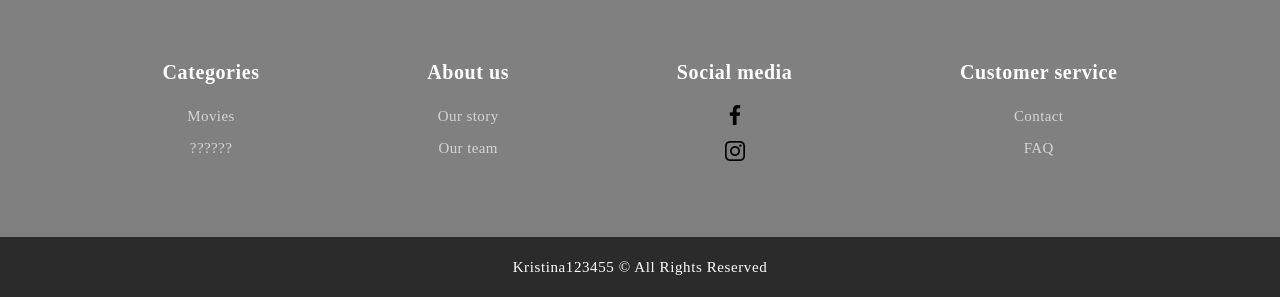
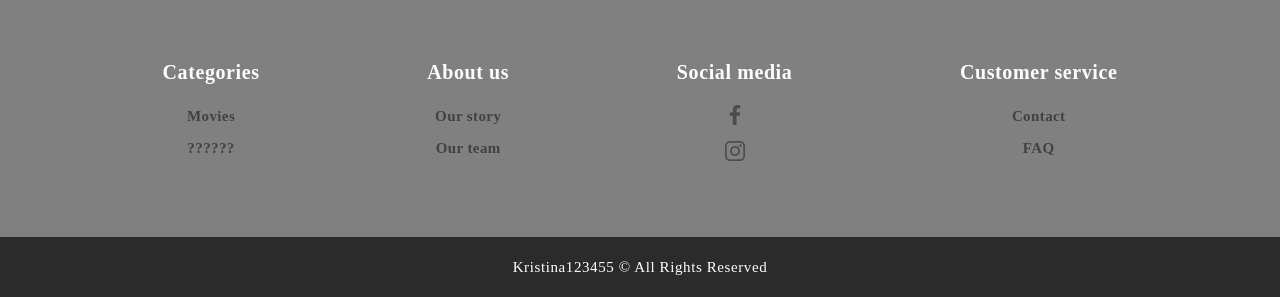
Before and after one commit to Kristina123455/ITEH, a PHP site: page / in a window 1280 px wide. Shown: the part 1505-1802 px from the top of the page. Run offline with PHP 8.4, Linux system fonts and the light colour scheme.

Commit message:
link bag - fixed

```diff
--- a/styles.css
+++ b/styles.css
@@ -278,7 +278,7 @@ footer .footer-nav ul li.list-title{
 }
 
 footer .footer-nav ul li a{
-   color: #e0e0e0E0;
+   color: #3a3939e0;
    font-size: 15px;
    letter-spacing: 0.4px;
     line-height: 22px;
@@ -286,9 +286,12 @@ footer .footer-nav ul li a{
     margin-bottom: 10px;
     text-decoration: none;
     display: block;
+    font-weight: 550;
 }
 
-
+footer .footer-nav ul li a:hover{
+    color: black;
+ }
 
 footer .footer-nav{
     background-color: grey;
@@ -298,6 +301,11 @@ footer .footer-nav{
 .social-media-icon {
     width: 20px;
     height: 20px;
+    opacity: 0.4;
+}
+
+.social-media-icon:hover {
+    opacity: 1;
 }
 
 footer .copyright{
```
